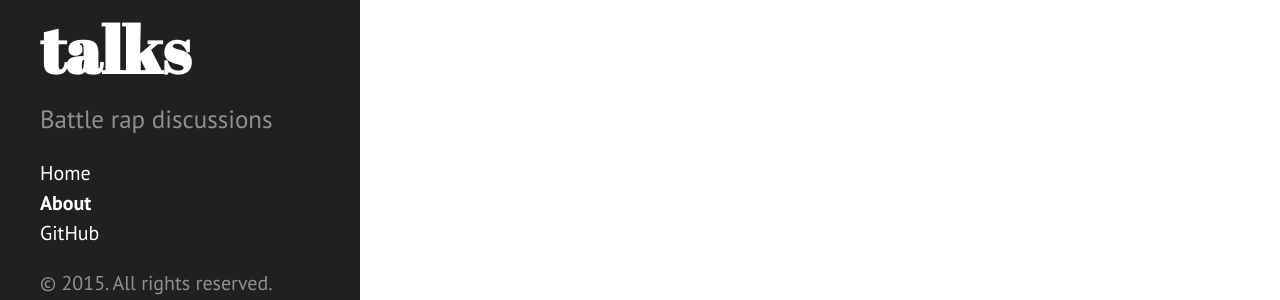
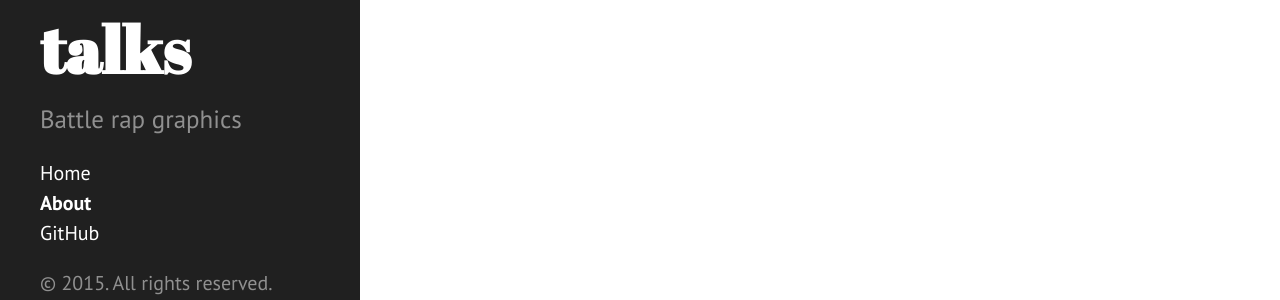
Before and after one commit to battletalks/battletalks.github.io, a Jekyll site: the page built from about.md, in a window 1280 px wide. Shown: the part 562-862 px from the top of the page. Built offline with Jekyll 4.4.1, drawn with Linux system fonts in a browser that asks for light colours; Markdown is read by kramdown in place of the engine named in the settings.

Commit message:
Update _config.yml

```diff
--- a/_config.yml
+++ b/_config.yml
@@ -8,7 +8,7 @@ permalink:        pretty
 # Setup
 title:            Battle talks
 tagline:          'A Jekyll theme'
-description:      'Battle rap discussions'
+description:      'Battle rap graphics'
 url:              http://hyde.getpoole.com
 
 author:
```
